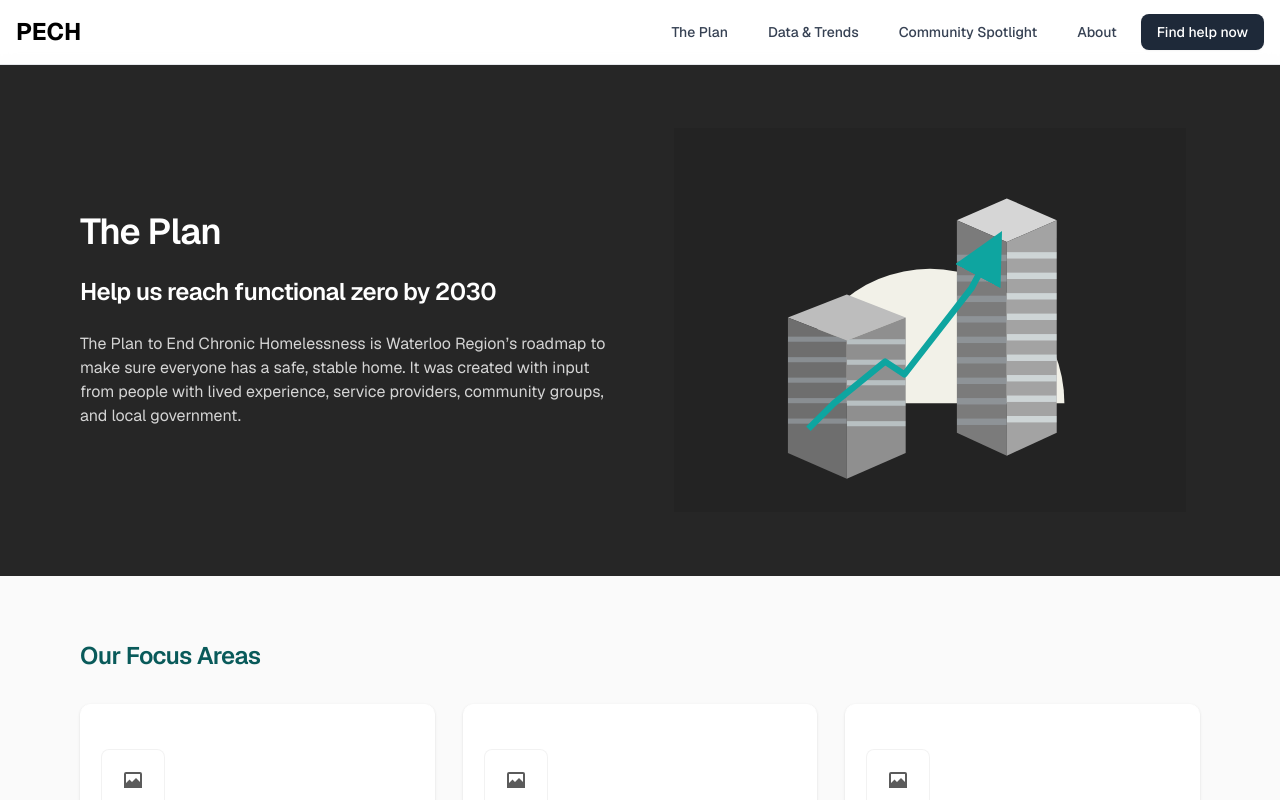
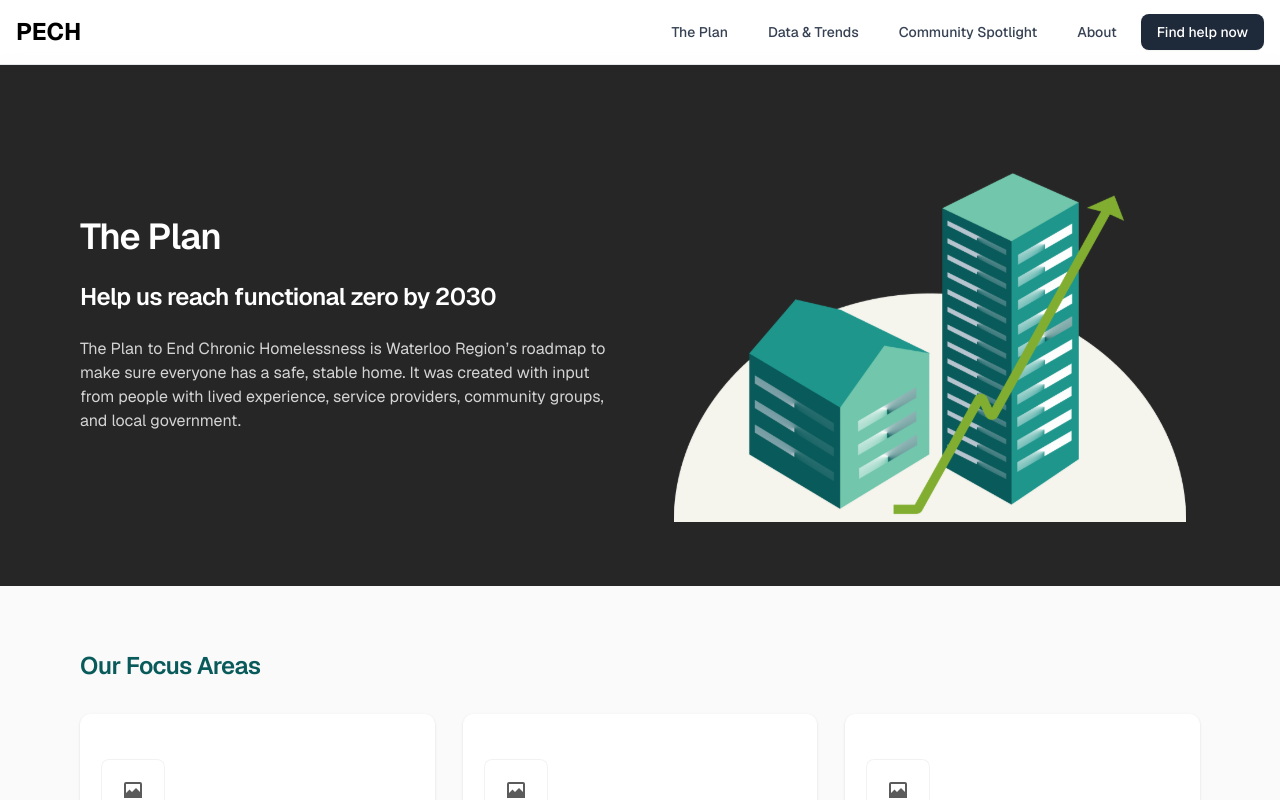
Before and after one commit to NipunGrover/project-pech, a Next.js app: page /plan in a window 1280 px wide. Shown: the top 800 px of the page. Built offline with nearby package versions, Linux system fonts and the light colour scheme.

Commit message:
changed the svg on plan hero

```diff
--- a/src/components/plan-page/illustrations/PlanHeroIllustration.tsx
+++ b/src/components/plan-page/illustrations/PlanHeroIllustration.tsx
@@ -1,147 +1,17 @@
+import Image from "next/image";
 import React from "react";
+import PlanHeroSvg from "./PlanHero.svg";
 
 export function PlanHeroIllustration() {
 	return (
 		<div className="w-full max-w-lg mx-auto">
-			<svg
-				xmlns="http://www.w3.org/2000/svg"
-				viewBox="0 0 800 600"
+			<Image
+				src={PlanHeroSvg}
+				alt="Plan Hero Illustration"
 				className="w-full h-auto"
-				preserveAspectRatio="xMidYMid meet"
-				role="img"
-				aria-labelledby="t d"
-			>
-				<title id="t">Isometric buildings with growth arrow</title>
-				<desc id="d">
-					Two gray isometric buildings on a light dome with a teal up-trending
-					arrow
-				</desc>
-
-				{/* background */}
-				<rect width="100%" height="100%" fill="#232323" />
-
-				{/* dome base: true half-circle, not an ellipse */}
-				<defs>
-					<clipPath id="topHalf">
-						<rect x="0" y="0" width="800" height="430" />
-					</clipPath>
-				</defs>
-				<g clipPath="url(#topHalf)">
-					<circle cx="400" cy="430" r="210" fill="#F2F1E8" />
-				</g>
-
-				{/* ===== Small building (left) ===== */}
-				{/* removed scale(); increased vertical proportions */}
-				<g transform="translate(270,320)">
-					{/* roof */}
-					<polygon points="0,-60 92,-24 0,12 -92,-24" fill="#BDBDBD" />
-					{/* walls */}
-					<polygon
-						id="smallLeft"
-						points="-92,-24 -92,188 0,228 0,12"
-						fill="#6E6E6E"
-					/>
-					<polygon
-						id="smallRight"
-						points="0,12 0,228 92,188 92,-24"
-						fill="#8F8F8F"
-					/>
-
-					<clipPath id="clipSmallLeft">
-						<use href="#smallLeft" />
-					</clipPath>
-					<clipPath id="clipSmallRight">
-						<use href="#smallRight" />
-					</clipPath>
-
-					{/* windows */}
-					<g clipPath="url(#clipSmallLeft)" opacity="0.6">
-						<rect x="-94" y="6" width="110" height="8" fill="#9BA3AA" />
-						<rect x="-94" y="38" width="110" height="8" fill="#9BA3AA" />
-						<rect x="-94" y="70" width="110" height="8" fill="#9BA3AA" />
-						<rect x="-94" y="102" width="110" height="8" fill="#9BA3AA" />
-						<rect x="-94" y="134" width="110" height="8" fill="#9BA3AA" />
-					</g>
-					<g clipPath="url(#clipSmallRight)" opacity="0.7">
-						<rect x="-2" y="10" width="96" height="8" fill="#C9D4D7" />
-						<rect x="-2" y="42" width="96" height="8" fill="#C9D4D7" />
-						<rect x="-2" y="74" width="96" height="8" fill="#C9D4D7" />
-						<rect x="-2" y="106" width="96" height="8" fill="#C9D4D7" />
-						<rect x="-2" y="138" width="96" height="8" fill="#C9D4D7" />
-					</g>
-				</g>
-
-				{/* ===== Tall building (right) ===== */}
-				<g transform="translate(520,200)">
-					{/* roof */}
-					<polygon points="0,-90 78,-56 0,-22 -78,-56" fill="#D6D6D6" />
-					{/* walls */}
-					<polygon
-						id="tallLeft"
-						points="-78,-56 -78,276 0,312 0,-22"
-						fill="#7B7B7B"
-					/>
-					<polygon
-						id="tallRight"
-						points="0,-22 0,312 78,276 78,-56"
-						fill="#A3A3A3"
-					/>
-
-					<clipPath id="clipTallLeft">
-						<use href="#tallLeft" />
-					</clipPath>
-					<clipPath id="clipTallRight">
-						<use href="#tallRight" />
-					</clipPath>
-
-					{/* windows */}
-					<g clipPath="url(#clipTallLeft)" opacity="0.6">
-						<rect x="-80" y="-2" width="116" height="10" fill="#9BA3AA" />
-						<rect x="-80" y="30" width="116" height="10" fill="#9BA3AA" />
-						<rect x="-80" y="62" width="116" height="10" fill="#9BA3AA" />
-						<rect x="-80" y="94" width="116" height="10" fill="#9BA3AA" />
-						<rect x="-80" y="126" width="116" height="10" fill="#9BA3AA" />
-						<rect x="-80" y="158" width="116" height="10" fill="#9BA3AA" />
-						<rect x="-80" y="190" width="116" height="10" fill="#9BA3AA" />
-						<rect x="-80" y="222" width="116" height="10" fill="#9BA3AA" />
-						<rect x="-80" y="254" width="116" height="10" fill="#9BA3AA" />
-					</g>
-					<g clipPath="url(#clipTallRight)" opacity="0.8">
-						<rect x="-2" y="-6" width="100" height="10" fill="#D9E1E3" />
-						<rect x="-2" y="26" width="100" height="10" fill="#D9E1E3" />
-						<rect x="-2" y="58" width="100" height="10" fill="#D9E1E3" />
-						<rect x="-2" y="90" width="100" height="10" fill="#D9E1E3" />
-						<rect x="-2" y="122" width="100" height="10" fill="#D9E1E3" />
-						<rect x="-2" y="154" width="100" height="10" fill="#D9E1E3" />
-						<rect x="-2" y="186" width="100" height="10" fill="#D9E1E3" />
-						<rect x="-2" y="218" width="100" height="10" fill="#D9E1E3" />
-						<rect x="-2" y="250" width="100" height="10" fill="#D9E1E3" />
-					</g>
-				</g>
-
-				{/* growth arrow */}
-				<defs>
-					<marker
-						id="arrowhead"
-						viewBox="0 0 10 10"
-						refX="8"
-						refY="5"
-						markerWidth="8"
-						markerHeight="8"
-						orient="auto-start-reverse"
-					>
-						<path d="M0,0 L10,5 L0,10 Z" fill="#0EA5A0" />
-					</marker>
-				</defs>
-				<polyline
-					points="210,470 250,430 330,365 360,385 465,250 505,175"
-					fill="none"
-					stroke="#0EA5A0"
-					strokeWidth={10}
-					strokeLinejoin="round"
-					markerEnd="url(#arrowhead)"
-				/>
-			</svg>
+				width={512}
+				height={394}
+			/>
 		</div>
 	);
 }
```
Also changed, not shown: src/components/plan-page/illustrations/PlanHero.svg (added).
